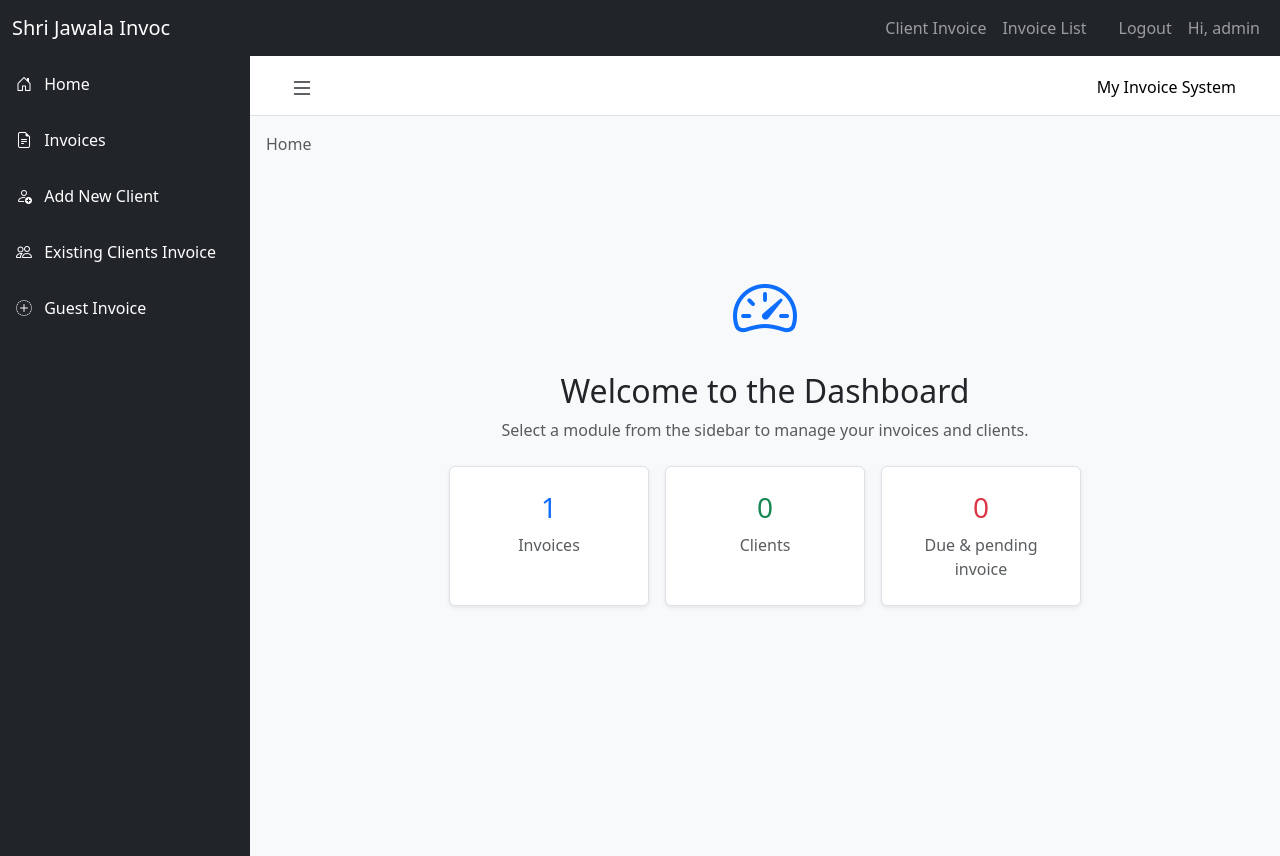
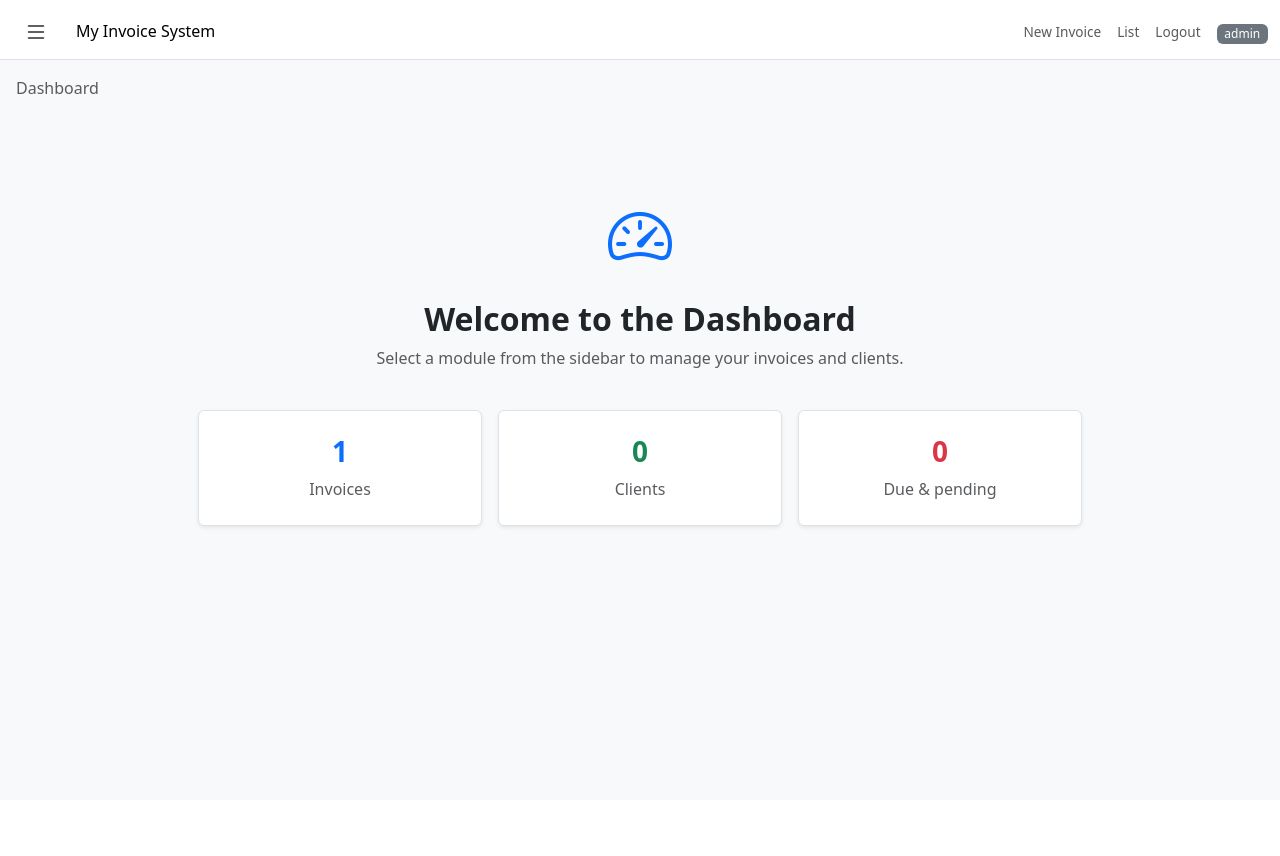
Before and after one commit to Ardhweb/sjinvoc, a Django app: page /invoices/dashboard in a window 1280 px wide. After the commit the page ends 529 px from the top, so only its background shows below. Run offline with Django 5.2, Linux system fonts and the light colour scheme; a user stored in the database is signed in; data comes from the database, SQL or seed files in the repository; both versions use the stored data as it was after the commit; some libraries are stand-ins or nearby versions.

Commit message:
dashboard,navbar and others templates things fixes for responsive-SS

```diff
--- a/templates/base.html
+++ b/templates/base.html
@@ -9,8 +9,9 @@
 
   </head>
   <body>
+        {% load static %}
     {%include "partials/navbar.html"%}
-    {% load static %}
+
 
 <!-- Hero Section: Digital Invoicing -->
 <div class="position-relative overflow-hidden p-3 p-md-5 text-center bg-dark"
--- a/templates/invoices/base.html
+++ b/templates/invoices/base.html
@@ -37,8 +37,11 @@
 </style>
   </head>
   <body>
-      {%include "partials/navbar.html"%}
- <!-- In base.html -->
+
+    {% block navbar %}
+        {% include "partials/navbar.html" %}
+    {% endblock navbar %}
+
 
 <div id="content-area">
     {% block content %}{% endblock %}
--- a/templates/invoices/dashboard.html
+++ b/templates/invoices/dashboard.html
@@ -1,4 +1,7 @@
 {% extends 'invoices/base.html' %}
+{% block navbar %}
+
+{% endblock navbar %}
 
 {% block content %}
 <!-- Load HTMX -->
@@ -7,17 +10,22 @@
 <div id="layout-wrapper" style="display: flex; min-height: 100vh; width: 100%; background: #f8f9fa;">
 
     <!-- SIDEBAR -->
-    <div id="sidebar" style="width: 250px; min-width: 250px; background: #212529; color: white; transition: 0.3s; overflow: hidden; display: flex; flex-direction: column;">
-      <!--   <div style="padding: 20px; border-bottom: 1px solid #3d4145;">
-            <h6 style="margin: 0; white-space: nowrap;">ADMIN PANEL</h6>
-        </div> -->
+    <div id="sidebar" style="width: 0px; min-width: 0px; background: #212529; color: white; transition: 0.3s; overflow: hidden; display: flex; flex-direction: column;">
+      <div style=" border-bottom: 1px solid #3d4145;">
+            <a class="list-group-item list-group-item-action bg-transparent text-white border-0 p-3" href="/" style="margin: 0; white-space: nowrap;"><span class="d-inline d-lg-none">SJI</span>
+        <span class="d-none d-lg-inline">Shri Jawala Invoc</span></a>
+        </div>
 
         <div class="list-group list-group-flush">
             <!-- FIXED HOME LINK: No URL needed, just calls the JS function below -->
-            <a href="javascript:void(0)"
-               onclick="showHome()"
+            <a href="/"
                class="list-group-item list-group-item-action bg-transparent text-white border-0 p-3">
                 <i class="bi bi-house-door me-2"></i> Home
+            </a>
+            <a id="home-link" href="javascript:void(0)"
+               onclick="showDashBoard()"
+               class="list-group-item list-group-item-action bg-transparent text-white border-0 p-3">
+               <i class="bi bi-columns-gap me-2"></i></i> Dashboard
             </a>
 
             <!-- INVOICES LINK -->
@@ -58,7 +66,7 @@
                hx-target="#main-content"
                hx-select="main, .container, #content-area"
                class="list-group-item list-group-item-action bg-transparent text-white border-0 p-3">
-                <i class="bi bi-plus-circle-dotted me-2"></i> Guest Invoice
+                <i class="bi bi-receipt-cutoff me-2"></i></i> Guest Invoice
             </a>
 
 
@@ -72,13 +80,27 @@
     <div style="flex-grow: 1; display: flex; flex-direction: column;">
 
         <!-- NAVBAR -->
-        <nav class="navbar navbar-light bg-white border-bottom px-3" style="height: 60px;">
-            <div class="container-fluid">
+        <nav class="navbar navbar-light bg-white border-bottom " style="height: 60px;">
+            <div class="container-fluid d-flex flex-nowrap align-items-center">
                 <button class="btn btn-outline-dark border-0" type="button" onclick="toggleSidebar()">
                     <i class="bi bi-list fs-4"></i>
                 </button>
                 <span class="navbar-brand ms-3 mb-0 h1 fs-6">My Invoice System</span>
+
+                <!-- DASHBOARD MODE: Inline Scroll (No Hamburger) -->
+            <ul class="navbar-nav flex-row ms-auto align-items-center"
+                style="overflow-x: auto; white-space: nowrap; -webkit-overflow-scrolling: touch; scrollbar-width: none; -ms-overflow-style: none;">
+
+                <li class="nav-item"><a class="nav-link px-2" href="{% url 'client_invoice_create' %}" style="font-size: 0.85rem;">New Invoice</a></li>
+                <li class="nav-item"><a class="nav-link px-2" href="{% url 'invoice_list' %}" style="font-size: 0.85rem;">List</a></li>
+                <li class="nav-item"><a class="nav-link px-2" href="{% url 'accounts:logout' %}" style="font-size: 0.85rem;">Logout</a></li>
+                <li class="nav-item ms-2">
+                    <span class="badge bg-secondary fw-normal">{{ user.username }}</span>
+                </li>
+            </ul>
             </div>
+
+
         </nav>
 <!-- BREADCRUMB -->
 <nav aria-label="breadcrumb" class="px-3 pt-3">
@@ -112,7 +134,7 @@
         // Also set breadcrumb
         const breadcrumb = document.getElementById('breadcrumb');
         if(breadcrumb) {
-            breadcrumb.innerHTML = `<li class="breadcrumb-item active">Home</li>`;
+            breadcrumb.innerHTML = `<li class="breadcrumb-item active">Dashboard</li>`;
         }
     }
 });
@@ -162,7 +184,7 @@
 
     // 2. BACK TO HOME FUNCTION:
     // This takes the HTML from our hidden template and puts it back in the content area.
-    function showHome() {
+    function showDashBoard() {
         const mainContent = document.getElementById('main-content');
         const homeTemplate = document.getElementById('home-template');
         mainContent.innerHTML = homeTemplate.innerHTML;
--- a/templates/partials/invoices_dashboard_home.html
+++ b/templates/partials/invoices_dashboard_home.html
@@ -1,23 +1,36 @@
 <!-- invoices/dashboard_home.html -->
-<div id="welcome-screen" class="text-center" style="margin-top: 10vh;">
-    <i class="bi bi-speedometer2 text-primary" style="font-size: 4rem;"></i>
-    <h2 class="mt-3">Welcome to the Dashboard</h2>
-    <p class="text-muted">Select a module from the sidebar to manage your invoices and clients.</p>
+<div id="welcome-screen" class="text-center container" style="margin-top: 8vh;">
+    <i class="bi bi-speedometer2 text-primary" style="font-size: clamp(2.5rem, 10vw, 4rem);"></i>
 
-    <div class="d-flex justify-content-center gap-3 mt-4">
-        <div class="p-4 bg-white border rounded shadow-sm" style="width: 200px;">
-            <h3 class="text-primary">{{ invoice_count|default:"0" }}</h3>
-            <span class="text-muted">Invoices</span>
+    <h2 class="mt-3 fw-bold" style="font-size: clamp(1.5rem, 5vw, 2rem);">Welcome to the Dashboard</h2>
+    <p class="text-muted px-3">Select a module from the sidebar to manage your invoices and clients.</p>
+
+    <!-- Using Bootstrap Row/Col for perfect responsiveness -->
+    <div class="row g-3 justify-content-center mt-4 mx-auto" style="max-width: 900px;">
+
+        <!-- Invoice Card -->
+        <div class="col-12 col-sm-6 col-md-4">
+            <div class="p-4 bg-white border rounded shadow-sm h-100">
+                <h3 class="text-primary fw-bold">{{ invoice_count|default:"0" }}</h3>
+                <span class="text-muted d-block">Invoices</span>
+            </div>
         </div>
-        <div class="p-4 bg-white border rounded shadow-sm" style="width: 200px;">
-            <h3 class="text-success">{{ client_count|default:"0" }}</h3>
-            <span class="text-muted">Clients</span>
+
+        <!-- Client Card -->
+        <div class="col-12 col-sm-6 col-md-4">
+            <div class="p-4 bg-white border rounded shadow-sm h-100">
+                <h3 class="text-success fw-bold">{{ client_count|default:"0" }}</h3>
+                <span class="text-muted d-block">Clients</span>
+            </div>
         </div>
-         <div class="p-4 bg-white border rounded shadow-sm" style="width: 200px;">
-            <h3 class="text-danger">{{ pending_count|default:"0" }}</h3>
-            <span class="text-muted">Due & pending invoice</span>
+
+        <!-- Pending Card -->
+        <div class="col-12 col-sm-6 col-md-4">
+            <div class="p-4 bg-white border rounded shadow-sm h-100">
+                <h3 class="text-danger fw-bold">{{ pending_count|default:"0" }}</h3>
+                <span class="text-muted d-block">Due & pending</span>
+            </div>
         </div>
+
     </div>
-
-
 </div>
--- a/templates/partials/navbar.html
+++ b/templates/partials/navbar.html
@@ -1,21 +1,39 @@
- <nav class="navbar navbar-expand-lg navbar-dark bg-dark">
-    <div class="container-fluid">
-        <a class="navbar-brand" href="{% url 'home' %}">Shri Jawala Invoc</a>
-        <div class="collapse navbar-collapse">
-            <ul class="navbar-nav ms-auto">
+<nav class="navbar navbar-expand-lg navbar-dark bg-dark py-2">
+    <div class="container-fluid {% if '/dashboard' in request.path %}flex-nowrap{% endif %}">
+
+        <!-- Brand Name: Shortens automatically on Dashboard -->
+        <a class="navbar-brand fw-bold" href="{% url 'home' %}" style="font-size: clamp(1rem, 4vw, 1.25rem);">
+            Shri Jawala Invoc
+        </a>
+
+            <!-- NORMAL MODE: Standard Bootstrap Hamburger -->
+            <button class="navbar-toggler" type="button" data-bs-toggle="collapse" data-bs-target="#mainNavbar">
+                <span class="navbar-toggler-icon"></span>
+            </button>
+
+            <div class="collapse navbar-collapse" id="mainNavbar">
+                 <ul class="navbar-nav ms-auto">
                 {% if user.is_authenticated %}
 
-                <li class="nav-item"><a class="nav-link" href="{% url 'client_invoice_create' %}">Client Invoice</a></li>
+                <li class="nav-item"><a class="nav-link" href="{% url 'client_invoice_create' %}">New Invoice</a></li>
                 <li class="nav-item"><a class="nav-link" href="{% url 'invoice_list' %}">Invoice List</a></li>
                 <li class="nav-item"><a class="nav-link" href="{% url 'accounts:logout' %}">
                 <li class="nav-item"><a class="nav-link" href="{% url 'accounts:logout' %}">
                 Logout</a></li>
                 <li class="nav-item"><a class="nav-link">Hi, {{user.username}}</a></li>
                 {% else %}
-                 <li class="nav-item"><a class="nav-link" href="{% url 'guest_invoice_create' %}">Guest Invoice</a></li>
+                 <li class="nav-item"><a class="nav-link" href="{% url 'guest_invoice_create' %}">New Invoice</a></li>
                 <li class="nav-item"><a class="nav-link" href="{% url 'accounts:login' %}">Login</a></li>
                 {% endif %}
             </ul>
-        </div>
+            </div>
+
     </div>
 </nav>
+
+<style>
+    /* Hides scrollbar for the dashboard swipe menu */
+    .flex-row::-webkit-scrollbar {
+        display: none;
+    }
+</style>
```
Also changed, not shown: db.sqlite3.
